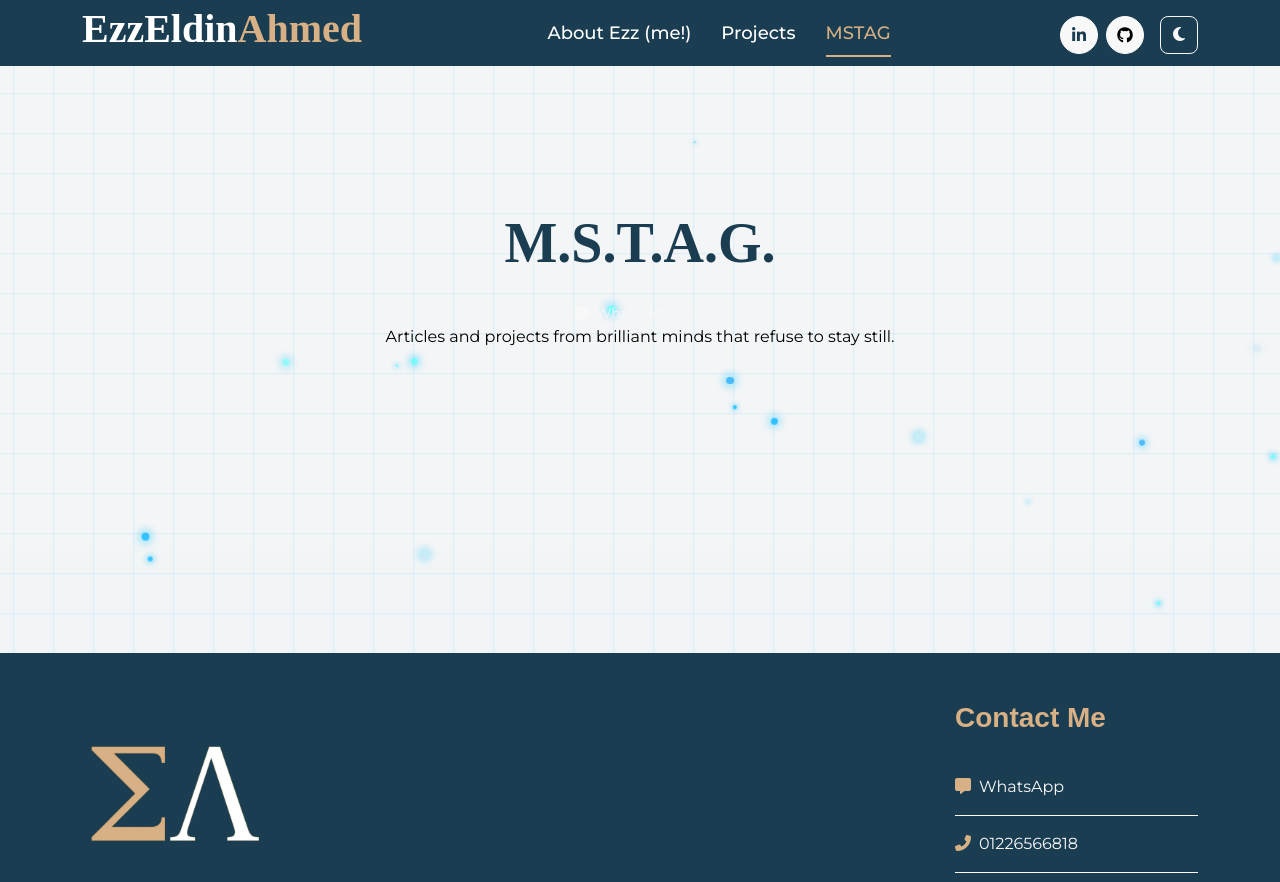
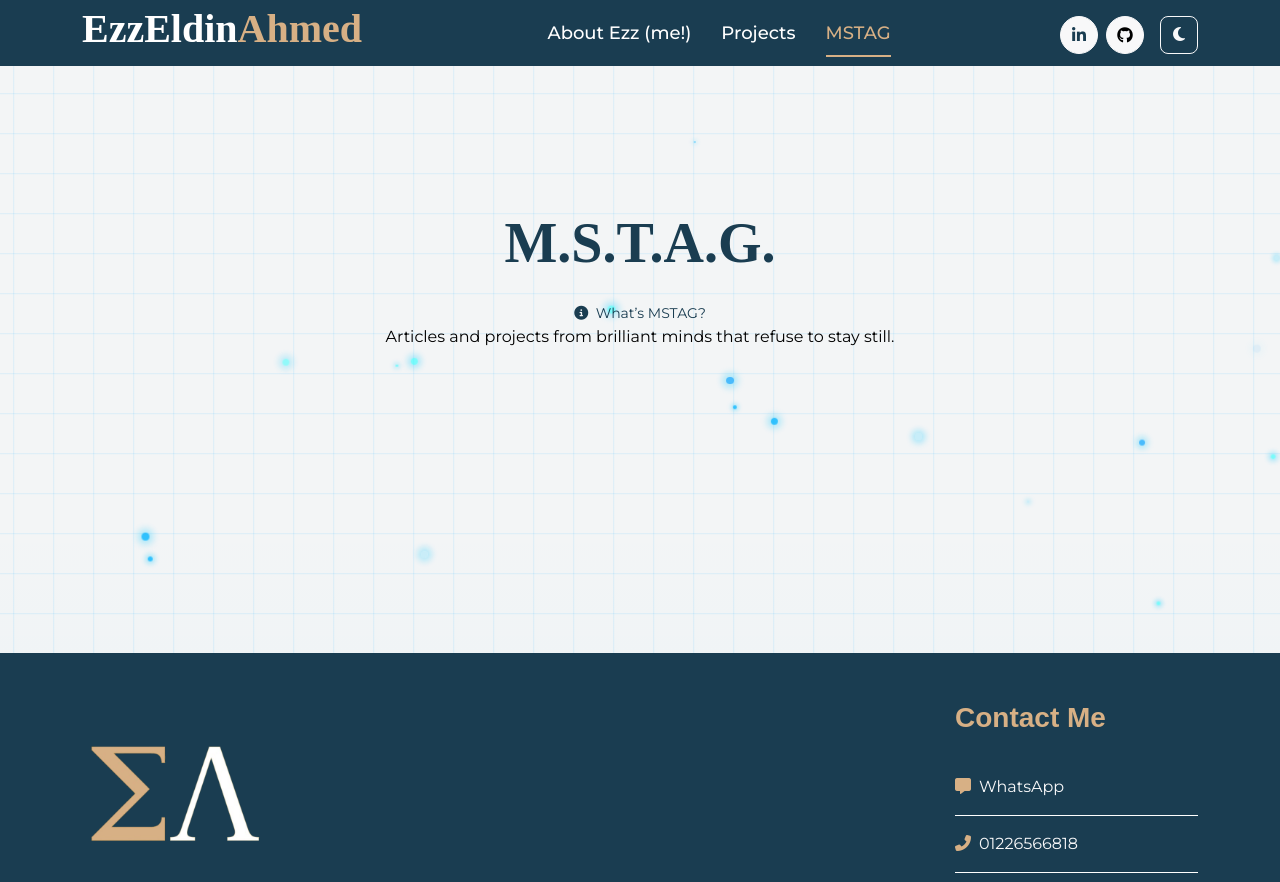
Before and after one commit to Ezzio11/ezz-portfolio, a Django app: page /mstag/ in a window 1280 px wide. Shown: the top 882 px of the page. Run offline with Django 5.2, Linux system fonts and the light colour scheme; data that the repository does not hold is empty; some libraries are stand-ins or nearby versions; some web fonts are replaced.

Commit message:
Update mstag.html

```diff
--- a/myapp/templates/mstag.html
+++ b/myapp/templates/mstag.html
@@ -31,7 +31,7 @@
     <div class="container text-center py-5">
         <h1 class="display-4 mb-4">M.S.T.A.G.</h1>
         <a
-            class="text-light text-decoration-none d-block mt-2"
+            class="mstag-toggle d-block mt-2"
             data-bs-toggle="collapse"
             href="#mstag-info"
             role="button"
```
